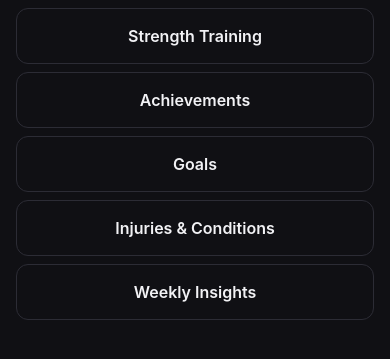
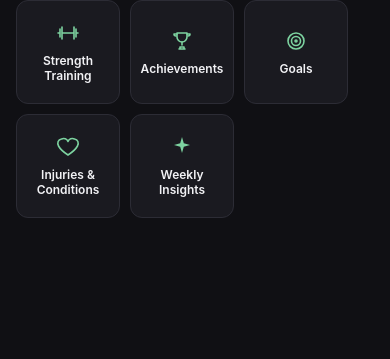
Before and after one commit to jay-withers/gym-log, a FastAPI app: template src/gymlog/templates/home.html in a window 390 px wide. Shown: the part 62-421 px from the top of the page. Run offline with FastAPI, Linux system fonts and the light colour scheme; the template is opened without the code that fills it, so the values that code supplies are empty; parts of the project's set-up code (start-up, migrations or seed data) failed here and were passed over.

Commit message:
feat: redesign the home page as icon tiles instead of a button list
Five inline-SVG icon tiles (dumbbell, trophy, target, heart, sparkle) in a
wrapping flex row rather than a stacked list of ghost buttons — a section is
a destination to recognise at a glance on this page, not a line to read.

Fixed-size tiles (104px) rather than a grid stretched to the column width:
the first attempt used aspect-ratio on a 2-column grid, which on this page's
640px max-width turned each tile into a near-fullscreen square. Verified at
both a phone width (wraps 3+2) and a wide desktop window (five fit on one
line within the same capped 640px content column, which is correct, not a
bug — the page never actually stretches full-width).

No new assets: every icon is inline SVG using currentColor, matching the
app's zero-asset-pipeline design.

Co-Authored-By: Claude Sonnet 5 <noreply@anthropic.com>

```diff
--- a/src/gymlog/templates/base.html
+++ b/src/gymlog/templates/base.html
@@ -77,6 +77,23 @@
     display: inline-block; width: auto; padding: 8px 14px; font-size: 14px; margin-top: 0;
   }
   .actions { display: flex; flex-wrap: wrap; gap: 8px; margin-top: 10px; }
+  /* The home page: a section is a destination to recognise at a glance, not
+     a line to read, so a square icon tile rather than the list of buttons
+     every other page uses for actions. Flex-wrap with a fixed size rather
+     than a grid stretched to the column width — on this page's max-width
+     that stretch turned a "tile" into a near-fullscreen square. */
+  .tiles { display: flex; flex-wrap: wrap; gap: 10px; }
+  .tile {
+    width: 104px; min-height: 104px; display: flex; flex-direction: column;
+    align-items: center; justify-content: center; gap: 8px; padding: 10px;
+    text-align: center; background: var(--card); border: 1px solid var(--line);
+    border-radius: var(--radius); color: var(--text); text-decoration: none;
+    font-weight: 600; font-size: 12px; line-height: 1.25;
+    transition: border-color .15s ease, transform .1s ease;
+  }
+  .tile:hover { border-color: var(--accent); }
+  .tile:active { transform: scale(.97); }
+  .tile svg { width: 24px; height: 24px; color: var(--accent); flex-shrink: 0; }
   table { width: 100%; border-collapse: collapse; font-size: 14px; }
   th, td { text-align: left; padding: 9px 6px; border-bottom: 1px solid var(--line); }
   th { color: var(--dim); font-weight: 500; font-size: 12px; text-transform: uppercase; }
--- a/src/gymlog/templates/home.html
+++ b/src/gymlog/templates/home.html
@@ -3,9 +3,40 @@
 {% block subtitle %}Home{% endblock %}
 {% block body %}
 
-<a class="btn ghost" href="/strength">Strength Training</a>
-<a class="btn ghost" href="/achievements">Achievements</a>
-<a class="btn ghost" href="/goals">Goals</a>
-<a class="btn ghost" href="/conditions">Injuries &amp; Conditions</a>
-<a class="btn ghost" href="/insights">Weekly Insights</a>
+<div class="tiles">
+  <a class="tile" href="/strength">
+    <svg viewBox="0 0 24 24" fill="none" stroke="currentColor" stroke-width="1.6" stroke-linecap="round">
+      <path d="M2 12h2M4 8v8M6 6v12M18 6v12M20 8v8M22 12h-2M6 12h12"/>
+    </svg>
+    <span>Strength Training</span>
+  </a>
+  <a class="tile" href="/achievements">
+    <svg viewBox="0 0 24 24" fill="none" stroke="currentColor" stroke-width="1.6" stroke-linecap="round" stroke-linejoin="round">
+      <path d="M7 4h10v4a5 5 0 0 1-10 0V4Z"/>
+      <path d="M7 5H4a2 2 0 0 0 2 2M17 5h3a2 2 0 0 1-2 2"/>
+      <path d="M12 13v3M9 20h6M10 20v-2h4v2"/>
+    </svg>
+    <span>Achievements</span>
+  </a>
+  <a class="tile" href="/goals">
+    <svg viewBox="0 0 24 24" fill="none" stroke="currentColor" stroke-width="1.6">
+      <circle cx="12" cy="12" r="8"/>
+      <circle cx="12" cy="12" r="4.5"/>
+      <circle cx="12" cy="12" r="1"/>
+    </svg>
+    <span>Goals</span>
+  </a>
+  <a class="tile" href="/conditions">
+    <svg viewBox="0 0 24 24" fill="none" stroke="currentColor" stroke-width="1.6" stroke-linecap="round" stroke-linejoin="round">
+      <path d="M12 20s-7-4.5-9.5-9C1 8 2 4.5 5.5 4A4.7 4.7 0 0 1 12 6.5 4.7 4.7 0 0 1 18.5 4C22 4.5 23 8 21.5 11 19 15.5 12 20 12 20Z"/>
+    </svg>
+    <span>Injuries &amp; Conditions</span>
+  </a>
+  <a class="tile" href="/insights">
+    <svg viewBox="0 0 24 24" fill="currentColor">
+      <path d="M12 2l1.8 6.2L20 10l-6.2 1.8L12 18l-1.8-6.2L4 10l6.2-1.8L12 2Z"/>
+    </svg>
+    <span>Weekly Insights</span>
+  </a>
+</div>
 {% endblock %}
```
